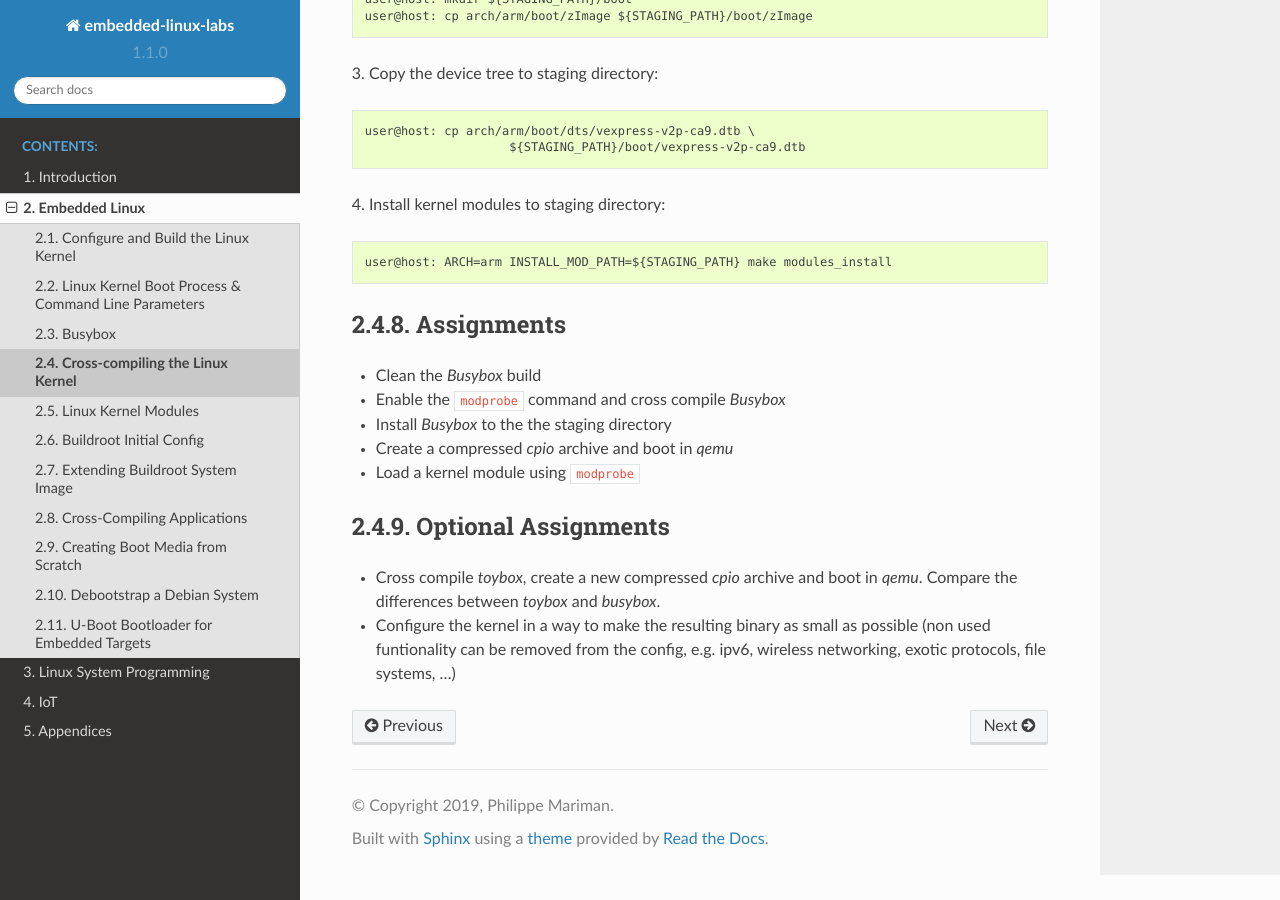
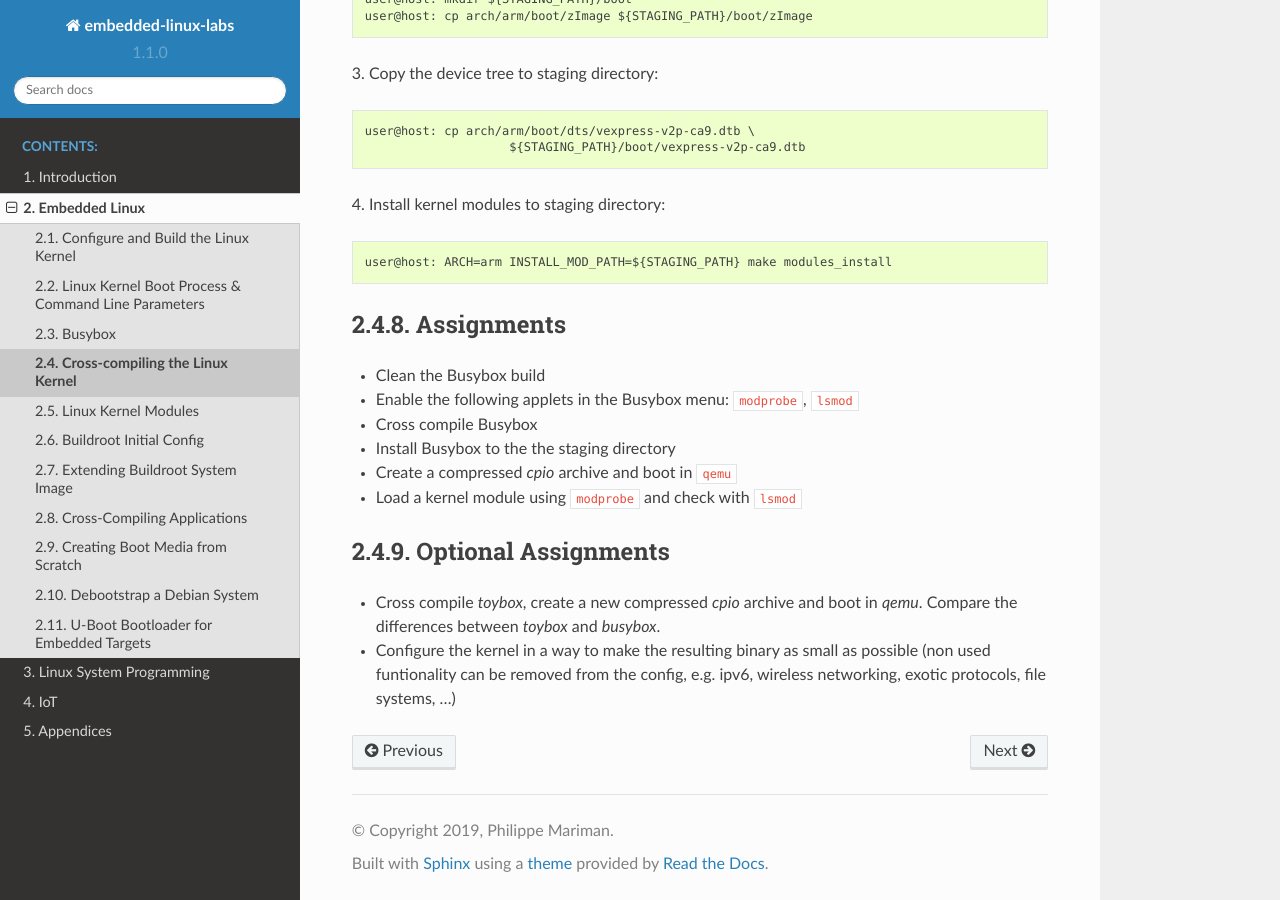
Before and after one commit to pmariman/embedded-linux-labs, a Sphinx documentation site: the page built from docs/source/lab-kernel-03.rst, in a window 1280 px wide and 900 px high, scrolled down 2291 px. Built offline with Sphinx 7.4.7 and the Read the Docs theme 2.0.0, drawn with Linux system fonts in a browser that asks for light colours.

Commit message:
several fixes

````diff
--- a/docs/source/lab-kernel-03.rst
+++ b/docs/source/lab-kernel-03.rst
@@ -125,11 +125,12 @@ Staging Installation Steps (Preparing the root file system)
 Assignments
 -----------
 
-* Clean the *Busybox* build
-* Enable the ``modprobe`` command and cross compile *Busybox*
-* Install *Busybox* to the the staging directory
-* Create a compressed *cpio* archive and boot in *qemu*
-* Load a kernel module using ``modprobe``
+* Clean the Busybox build
+* Enable the following applets in the Busybox menu: ``modprobe``, ``lsmod``
+* Cross compile Busybox
+* Install Busybox to the the staging directory
+* Create a compressed *cpio* archive and boot in ``qemu``
+* Load a kernel module using ``modprobe`` and check with ``lsmod``
 
 
 Optional Assignments
--- a/docs/source/lab-kernel-04.rst
+++ b/docs/source/lab-kernel-04.rst
@@ -24,7 +24,7 @@ Goals
 Steps
 -----
 
-1. Create a ```hello.c``` file containing the following code inside a new directory ``hello-module/``:
+1. Create a ``hello.c`` file containing the following code inside a new directory ``hello-module/``:
 ::
 
         #include <linux/init.h>
````
Also changed, not shown: docs/source/lab-bb-01.rst (+16 -1 lines).
